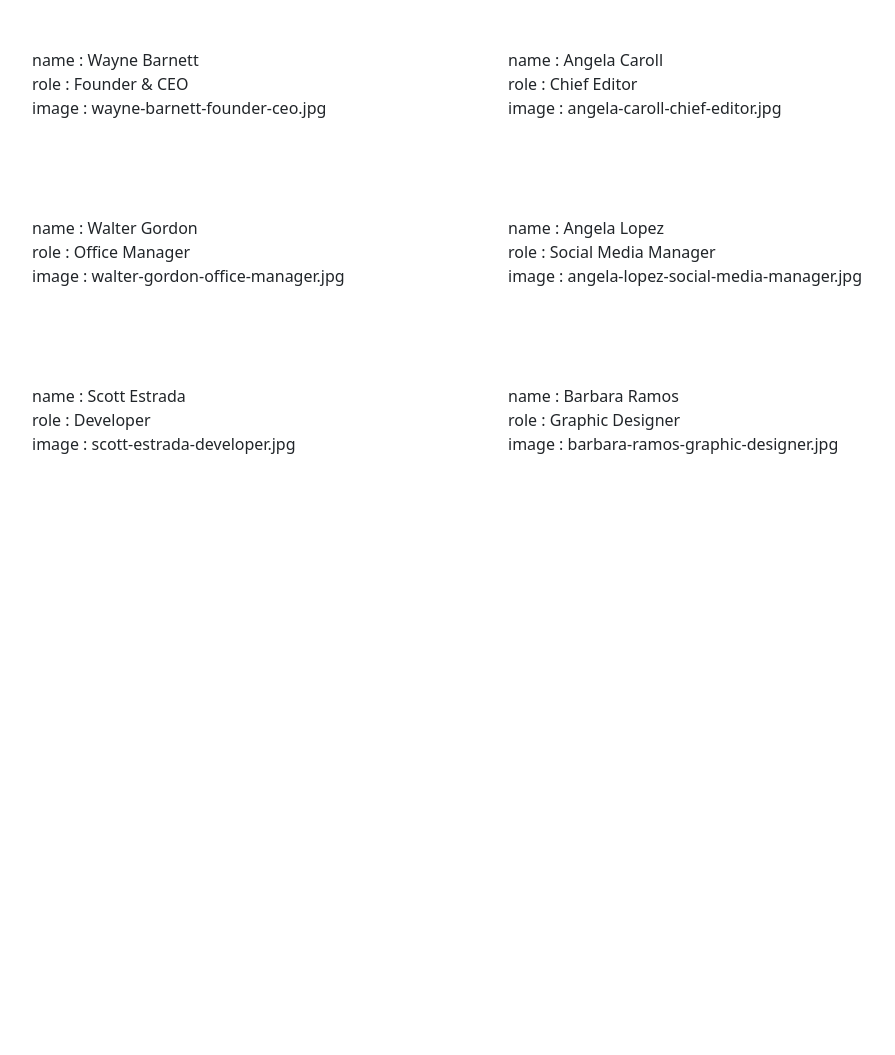
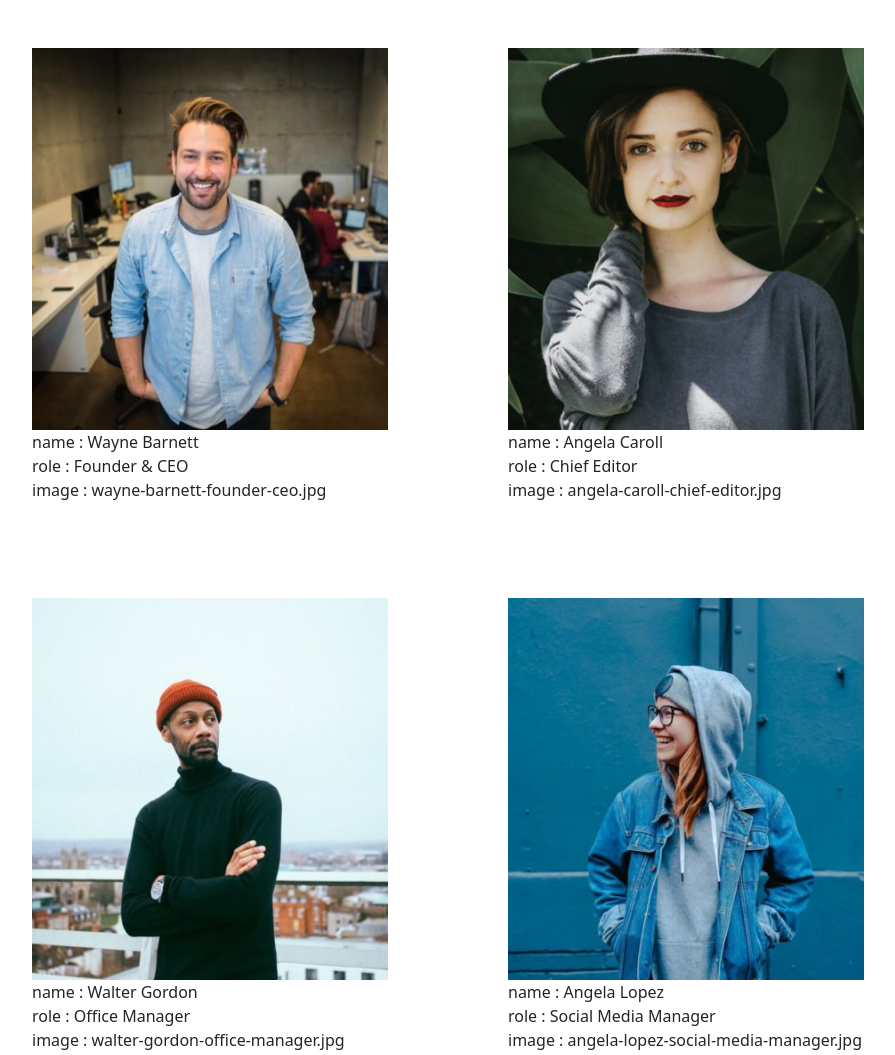
Before and after one commit to Alessio1921/js-our-team, a plain HTML site: page index.html in a window 1280 px wide. Shown: the top 1055 px of the page, without its empty margins (98-993 px from the left). Before the commit the page ends 800 px from the top, so only its background shows below. Drawn offline with nearby package versions, Linux system fonts and the light colour scheme.

Commit message:
added img to dom

```diff
--- a/js/script.js
+++ b/js/script.js
@@ -34,11 +34,17 @@ const team = [
 for (let i = 0; i < team.length; i++) {
   const container=document.querySelector(".row");
   const newDiv = document.createElement("div");
+  const newImg= document.createElement("img");
+  newImg.src=`img/${team[i].image}`;
+  newImg.classList.add("img-fluid");
   newDiv.classList.add("col", "m-5");
   container.appendChild(newDiv);
+  newDiv.appendChild(newImg);
+  console.log(newImg);
 
   for(let key in team[i]){
     console.log(key , ":",team[i][key])
+
     newDiv.innerHTML+=` ${key} :
     ${team[i][key]}<br>`;
   }
```
Also changed, not shown: index.html (+0 -1 lines).
